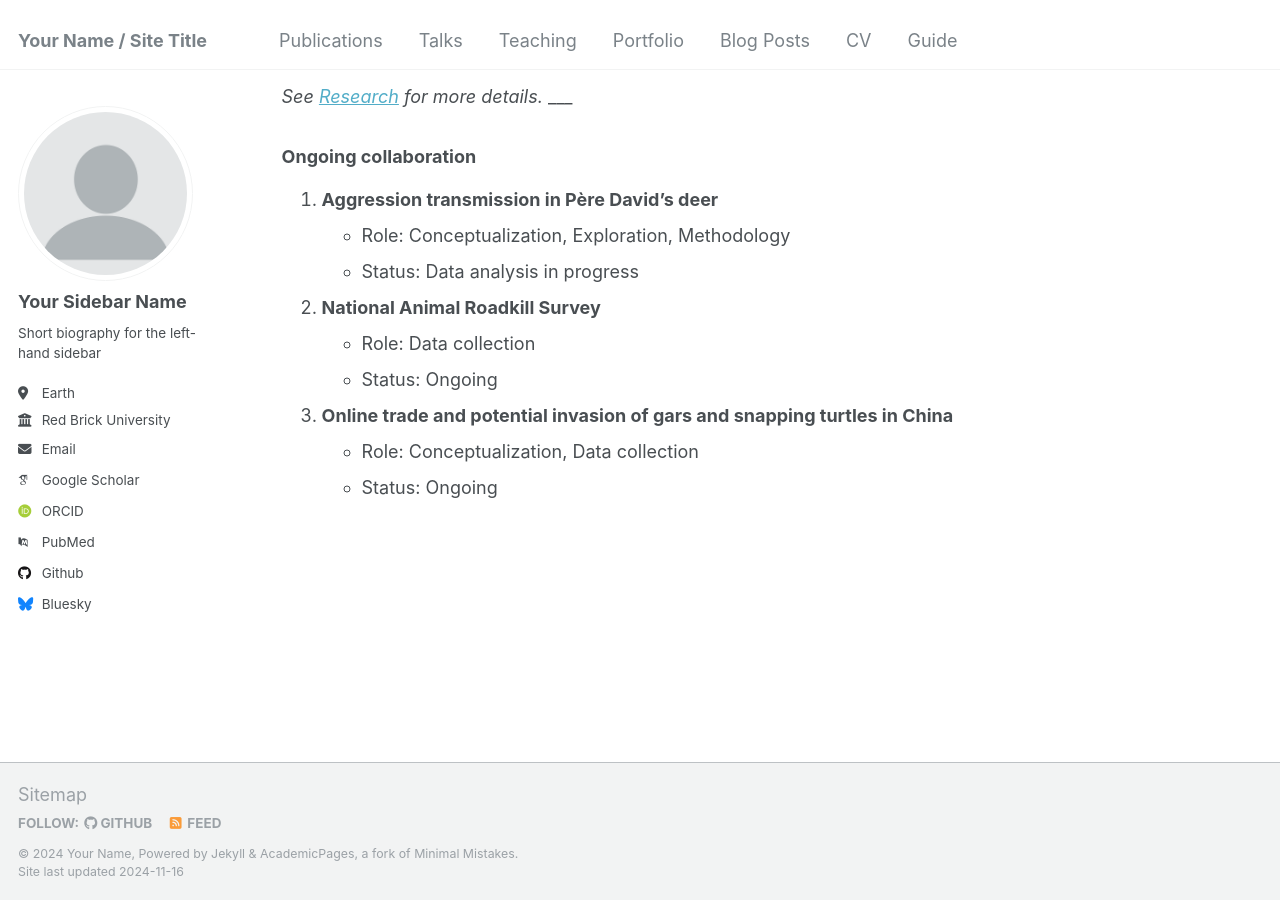
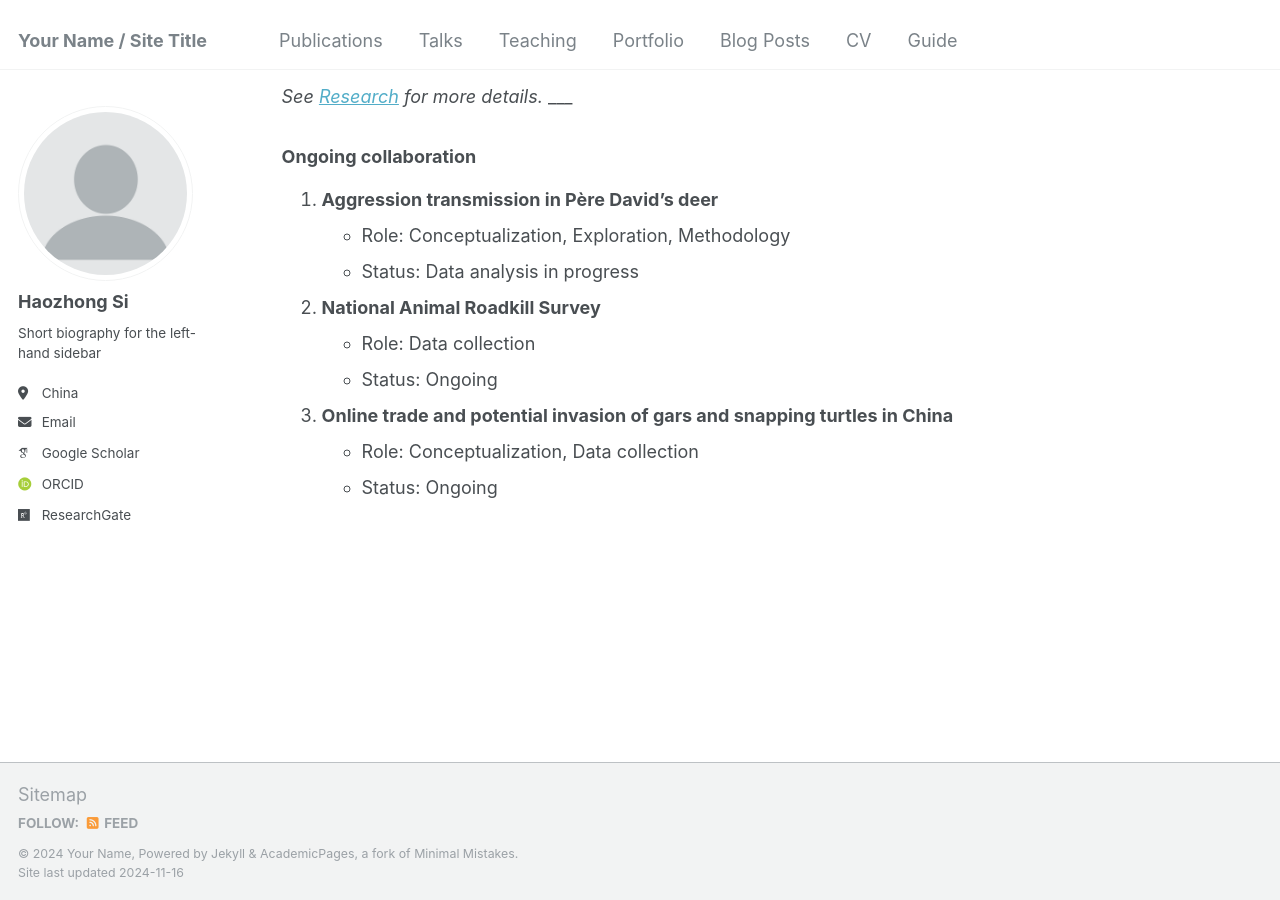
Before and after one commit to caicai555/hzsi-website, a Jekyll site: the page built from _pages/about.md, in a window 1280 px wide and 900 px high, scrolled down 820 px. Built offline with Jekyll 4.4.1, drawn with Linux system fonts in a browser that asks for light colours; some web fonts are replaced.

Commit message:
Update _config.yml

```diff
--- a/_config.yml
+++ b/_config.yml
@@ -12,7 +12,7 @@ title                    : "Your Name / Site Title"
 title_separator          : "-"
 name                     : &name "Your Name"
 description              : &description "personal description"
-url                      : https://academicpages.github.io # the base hostname & protocol for your site e.g. "https://[your GitHub username].github.io"
+url                      : https://caicai555.github.io # the base hostname & protocol for your site e.g. "https://[your GitHub username].github.io"
 baseurl                  : "" # the subpath of your site, e.g. "/blog"
 repository               : "academicpages/academicpages.github.io"
 
@@ -22,34 +22,34 @@ repository               : "academicpages/academicpages.github.io"
 author:
   # Biographic information
   avatar           : "profile.png"
-  name             : "Your Sidebar Name"
-  pronouns         : # example: "she/her"
+  name             : "Haozhong Si"
+  pronouns         : # example: "he/his"
   bio              : "Short biography for the left-hand sidebar"
-  location         : "Earth"
-  employer         : "Red Brick University"
-  uri              : # URL
-  email            : "none@example.org"
+  location         : "China"
+  employer         :
+  URI              : "https://www.researchgate.net/profile/Haozhong-Si-2"
+  email            : "mg21300032@smail.nju.edu.cn"
 
   # Academic websites
   arxiv            : # URL - Update with the correct link to your profile
-  googlescholar    : "https://scholar.google.com/citations?user=PS_CX0AAAAAJ"
+  googlescholar    : "https://scholar.google.com/citations?user=rhpulGMAAAAJ"
   impactstory      : # URL
-  orcid            : "http://orcid.org/yourorcidurl"
+  orcid            : "https://orcid.org/0000-0002-2179-6621"
   semantic         : # URL
-  pubmed           : "https://www.ncbi.nlm.nih.gov/pubmed/?term=john+snow"
-  researchgate     : # URL
+  pubmed           :
+  researchgate     : "https://www.researchgate.net/profile/Haozhong-Si-2"
   scopus           : # URL
 
   # Repositories and software development
   bitbucket        : # Username - Update with your username on the site
   codepen          : # Username
   dribbble         : # Username
-  github           : "academicpages"
+  github           : # "https://github.com/caicai555"
   kaggle           : # Username
   stackoverflow    : # User number or user number and name (i.e., use "1" or "1/jeff-atwood")
 
   # Social media
-  bluesky          : "bsky.app" # Replace this with you Bluesky username
+  bluesky          : #"bsky.app" # Replace this with you Bluesky username
   facebook         : # Username
   flickr           : # Username
   foursquare       : # Username
```
